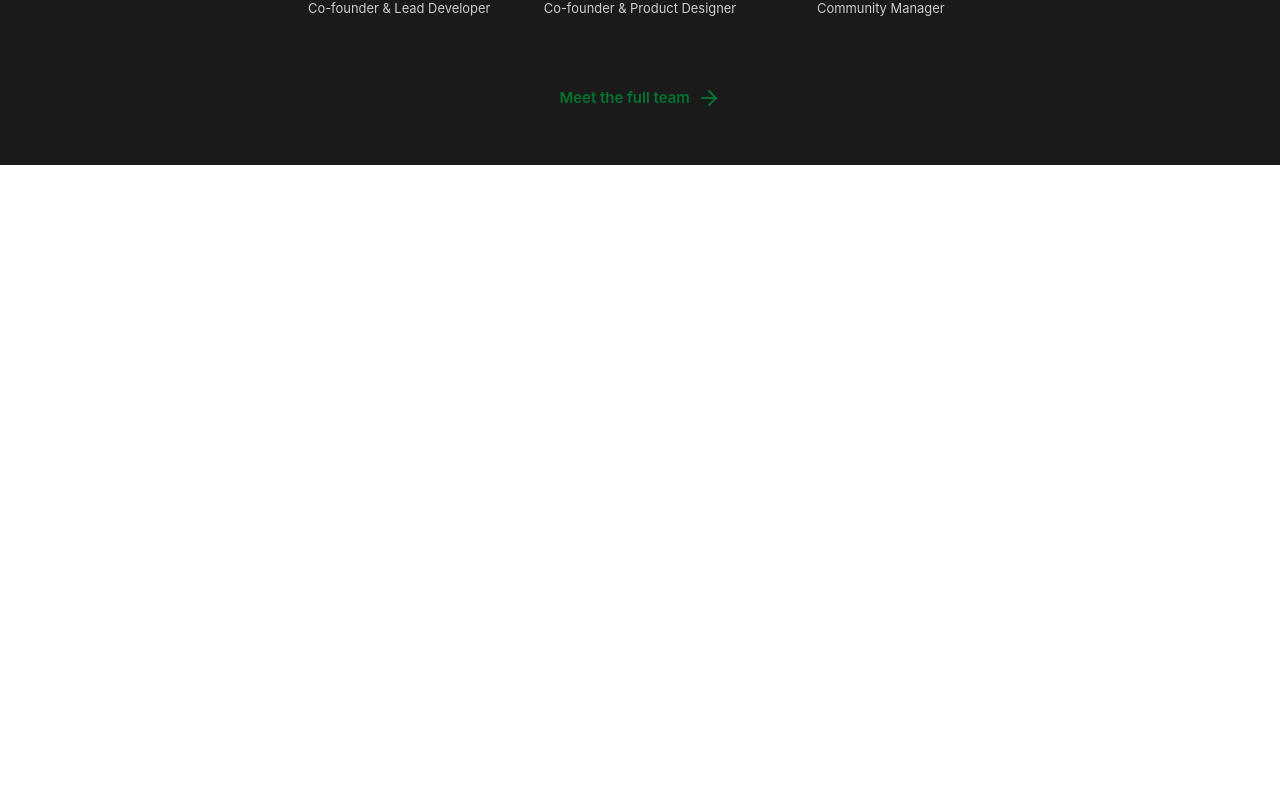
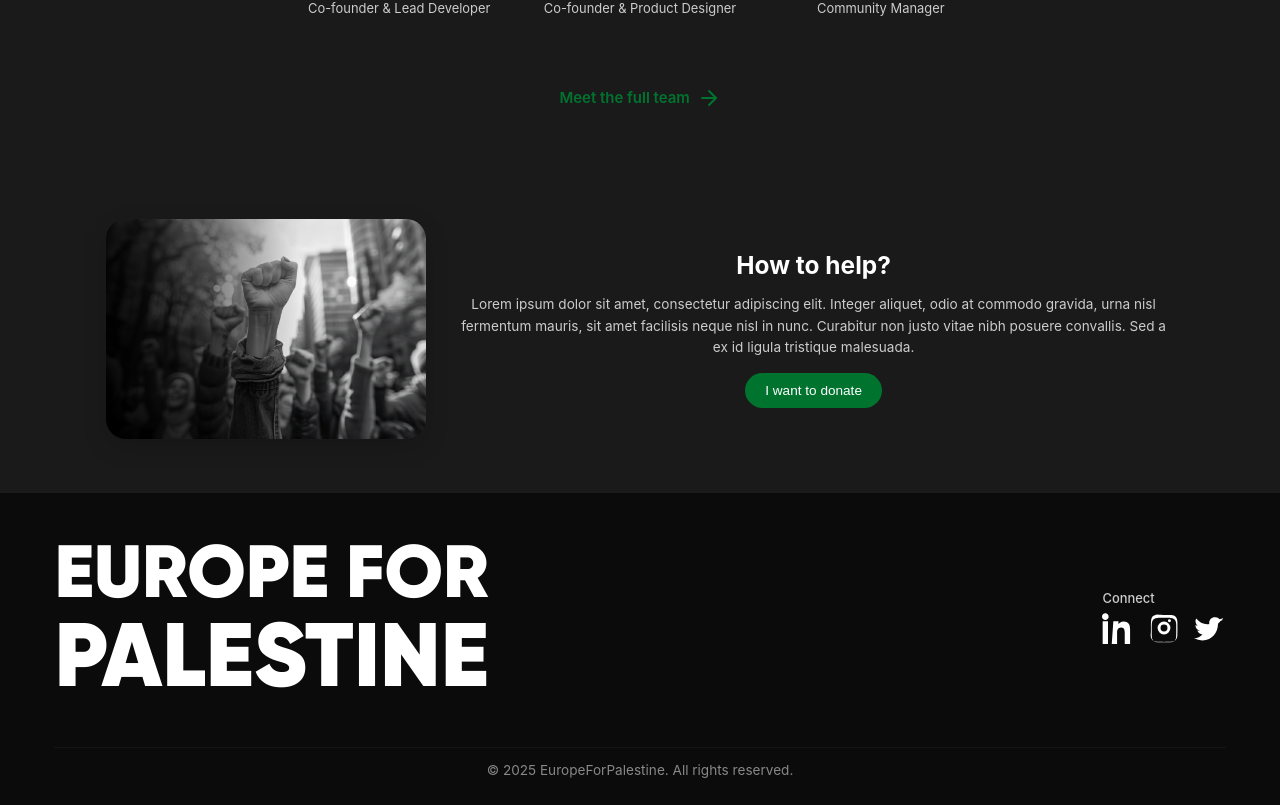
Before and after one commit to manel-castro/europeforpalestine, a React app: page / in a window 1280 px wide. Shown: the part 1611-2416 px from the top of the page. Before the commit the page ends 1776 px from the top, so only its background shows below. Built offline with nearby package versions, Linux system fonts and the light colour scheme.

Commit message:
footer and how to help

```diff
--- a/src/_DesktopApp.tsx
+++ b/src/_DesktopApp.tsx
@@ -7,6 +7,8 @@ import Navbar from "./components/Navbar";
 import LandingLema from "./components/LandingLema";
 import LandingApps from "./components/LandingApps";
 import LandingTeam from "./components/LandingTeam";
+import LandingHowToHelp from "./components/LandingHowToHelp";
+import Footer from "./components/Footer";
 
 export const MyContext = React.createContext({});
 
@@ -17,6 +19,8 @@ function DesktopApp(): JSX.Element {
       <LandingLema />
       <LandingApps />
       <LandingTeam />
+      <LandingHowToHelp />
+      <Footer />
     </div>
   );
 }
--- /dev/null
+++ b/src/components/Footer.tsx
@@ -0,0 +1,159 @@
+import React from "react";
+import { useGetPadding } from "../utils/useGetPadding";
+
+const IconLinkedIn: React.FC<{ size?: number }> = ({ size = 32 }) => (
+  <svg
+    width={size}
+    height={size}
+    viewBox="0 0 24 24"
+    fill="currentColor"
+    xmlns="http://www.w3.org/2000/svg"
+    aria-hidden
+    style={{ display: "block" }}
+  >
+    <path d="M4.98 3.5C4.98 4.88 3.86 6 2.5 6S0 4.88 0 3.5 1.12 1 2.5 1 4.98 2.12 4.98 3.5zM.5 7h4V24h-4zM8.5 7h3.84v2.27h.05c.54-1.02 1.86-2.09 3.83-2.09 4.09 0 4.84 2.69 4.84 6.18V24h-4v-8.03c0-1.92-.04-4.39-2.67-4.39-2.67 0-3.08 2.09-3.08 4.25V24h-4z" />
+  </svg>
+);
+
+const IconInstagram: React.FC<{ size?: number }> = ({ size = 32 }) => (
+  <svg
+    width={size}
+    height={size}
+    viewBox="0 0 24 24"
+    fill="currentColor"
+    xmlns="http://www.w3.org/2000/svg"
+    aria-hidden
+    style={{ display: "block" }}
+  >
+    <path d="M12 2.2c3.2 0 3.584.012 4.85.07 1.17.055 1.97.24 2.43.4.59.21 1.01.47 1.45.91.44.44.7.86.91 1.45.16.46.34 1.26.4 2.43.06 1.27.07 1.65.07 4.85s-.012 3.584-.07 4.85c-.055 1.17-.24 1.97-.4 2.43-.21.59-.47 1.01-.91 1.45-.44.44-.86.7-1.45.91-.46.16-1.26.34-2.43.4-1.27.06-1.65.07-4.85.07s-3.584-.012-4.85-.07c-1.17-.055-1.97-.24-2.43-.4-.59-.21-1.01-.47-1.45-.91-.44-.44-.7-.86-.91-1.45-.16-.46-.34-1.26-.4-2.43C2.212 15.584 2.2 15.2 2.2 12s.012-3.584.07-4.85c.055-1.17.24-1.97.4-2.43.21-.59.47-1.01.91-1.45.44-.44.86-.7 1.45-.91.46-.16 1.26-.34 2.43-.4C8.416 2.212 8.8 2.2 12 2.2zm0 2.2c-3.12 0-3.49.01-4.72.07-1.03.054-1.59.23-1.96.38-.5.2-.86.44-1.24.82-.38.38-.62.74-.82 1.24-.15.37-.33.93-.38 1.96-.06 1.23-.07 1.6-.07 4.72s.01 3.49.07 4.72c.054 1.03.23 1.59.38 1.96.2.5.44.86.82 1.24.38.38.74.62 1.24.82.37.15.93.33 1.96.38 1.23.06 1.6.07 4.72.07s3.49-.01 4.72-.07c1.03-.054 1.59-.23 1.96-.38.5-.2.86-.44 1.24-.82.38-.38.62-.74.82-1.24.15-.37.33-.93.38-1.96.06-1.23.07-1.6.07-4.72s-.01-3.49-.07-4.72c-.054-1.03-.23-1.59-.38-1.96-.2-.5-.44-.86-.82-1.24-.38-.38-.74-.62-1.24-.82-.37-.15-.93-.33-1.96-.38-1.23-.06-1.6-.07-4.72-.07zM12 7.2a4.8 4.8 0 100 9.6 4.8 4.8 0 000-9.6zm0 2.2a2.6 2.6 0 110 5.2 2.6 2.6 0 010-5.2zm5.2-2.9a1.12 1.12 0 11-2.24 0 1.12 1.12 0 012.24 0z" />
+  </svg>
+);
+
+const IconX: React.FC<{ size?: number }> = ({ size = 32 }) => (
+  <svg
+    width={size}
+    height={size}
+    viewBox="0 0 24 24"
+    fill="currentColor"
+    xmlns="http://www.w3.org/2000/svg"
+    aria-hidden
+    style={{ display: "block" }}
+  >
+    <path d="M22.46 6c-.77.35-1.56.58-2.37.69a4.12 4.12 0 001.8-2.28c-.8.47-1.69.81-2.63 1A4.1 4.1 0 0015.5 4c-2.27 0-4.12 1.86-4.12 4.15 0 .32.04.63.1.93C7.73 9.82 4.1 7.86 1.67 4.9c-.35.6-.55 1.3-.55 2.04 0 1.4.7 2.64 1.77 3.37-.66-.02-1.28-.2-1.82-.5v.05c0 1.98 1.4 3.64 3.26 4.02-.34.1-.7.15-1.06.15-.26 0-.52-.03-.77-.07.52 1.62 2.03 2.8 3.82 2.83A8.27 8.27 0 010 19.54a11.68 11.68 0 006.29 1.84c7.55 0 11.68-6.48 11.68-12.1v-.55c.8-.58 1.48-1.3 2.02-2.12-.73.33-1.5.55-2.31.65z" />
+  </svg>
+);
+
+const Footer: React.FC = () => {
+  const padding = useGetPadding();
+
+  return (
+    <footer style={{ backgroundColor: "#0b0b0b", color: "white", ...padding }}>
+      <div
+        style={{
+          display: "flex",
+          justifyContent: "space-between",
+          alignItems: "center",
+          maxWidth: "1200px",
+          margin: "0 auto",
+          paddingTop: "3rem",
+          paddingBottom: "2rem",
+          gap: "2rem",
+        }}
+      >
+        <div
+          style={{ display: "flex", flexDirection: "column", gap: "0.1rem" }}
+        >
+          <div
+            style={{
+              fontFamily: "Gilroy-Black, sans-serif",
+              fontSize: 74,
+              lineHeight: 1,
+            }}
+          >
+            EUROPE FOR
+          </div>
+          <div
+            style={{
+              fontFamily: "Gilroy-Black, sans-serif",
+              fontSize: 90,
+              lineHeight: 1,
+            }}
+          >
+            PALESTINE
+          </div>
+        </div>
+
+        <div
+          style={{
+            display: "flex",
+            flexDirection: "column",
+            alignItems: "flex-end",
+            gap: "0.5rem",
+          }}
+        >
+          <div
+            style={{
+              fontSize: "0.95rem",
+              color: "#cccccc",
+              fontWeight: 500,
+              alignSelf: "flex-start",
+            }}
+          >
+            Connect
+          </div>
+          <div style={{ display: "flex", gap: "1rem", alignItems: "center" }}>
+            <a
+              href="https://linkedin.com"
+              target="_blank"
+              rel="noreferrer"
+              aria-label="LinkedIn"
+              style={{ color: "#fff", display: "inline-block" }}
+            >
+              <IconLinkedIn size={32} />
+            </a>
+            <a
+              href="https://instagram.com"
+              target="_blank"
+              rel="noreferrer"
+              aria-label="Instagram"
+              style={{ color: "#fff", display: "inline-block" }}
+            >
+              <IconInstagram size={32} />
+            </a>
+            <a
+              href="https://x.com"
+              target="_blank"
+              rel="noreferrer"
+              aria-label="X"
+              style={{ color: "#fff", display: "inline-block" }}
+            >
+              <IconX size={32} />
+            </a>
+          </div>
+        </div>
+      </div>
+
+      <div
+        style={{
+          borderTop: "1px solid rgba(255,255,255,0.04)",
+          marginTop: "1.5rem",
+        }}
+      >
+        <div
+          style={{
+            maxWidth: "1200px",
+            margin: "0 auto",
+            paddingTop: "1rem",
+            paddingBottom: "2rem",
+            color: "#888",
+            textAlign: "center",
+          }}
+        >
+          © 2025 EuropeForPalestine. All rights reserved.
+        </div>
+      </div>
+    </footer>
+  );
+};
+
+export default Footer;
--- /dev/null
+++ b/src/components/LandingHowToHelp.tsx
@@ -0,0 +1,96 @@
+import React from "react";
+import Button from "./ui/Button";
+import handsUp from "../media/images/hands-up.png";
+import { useGetPadding } from "../utils/useGetPadding";
+
+const LandingHowToHelp: React.FC = () => {
+  const padding = useGetPadding();
+
+  return (
+    <div
+      style={{
+        backgroundColor: "#1a1a1a",
+        color: "white",
+        paddingTop: "4rem",
+        paddingBottom: "4rem",
+        ...padding,
+      }}
+    >
+      <div style={{ maxWidth: "1200px", margin: "0 auto" }}>
+        <section
+          style={{
+            display: "flex",
+            flexDirection: "row",
+            alignItems: "center",
+            justifyContent: "center",
+            gap: "2rem",
+            width: "100%",
+          }}
+        >
+          {/* left image container */}
+          <div
+            style={{
+              flex: "0 0 320px",
+              display: "flex",
+              justifyContent: "center",
+            }}
+          >
+            <div
+              style={{
+                width: "320px",
+                height: "220px",
+                borderRadius: 20,
+                overflow: "hidden",
+                boxShadow: "0 8px 24px rgba(0,0,0,0.15)",
+                display: "flex",
+              }}
+            >
+              <img
+                src={handsUp}
+                alt="how to help"
+                style={{ width: "100%", height: "100%", objectFit: "cover" }}
+              />
+            </div>
+          </div>
+
+          {/* right content */}
+          <div
+            style={{
+              display: "flex",
+              flexDirection: "column",
+              alignItems: "center",
+              justifyContent: "center",
+              textAlign: "center",
+              maxWidth: "720px",
+              gap: "1rem",
+            }}
+          >
+            <h2
+              style={{
+                margin: 0,
+                fontSize: "1.8rem",
+                fontWeight: 700,
+                color: "#fff",
+              }}
+            >
+              How to help?
+            </h2>
+
+            <p style={{ margin: 0, color: "#cccccc", lineHeight: 1.6 }}>
+              Lorem ipsum dolor sit amet, consectetur adipiscing elit. Integer
+              aliquet, odio at commodo gravida, urna nisl fermentum mauris, sit
+              amet facilisis neque nisl in nunc. Curabitur non justo vitae nibh
+              posuere convallis. Sed a ex id ligula tristique malesuada.
+            </p>
+
+            <Button variant="primary" color="palestine">
+              I want to donate
+            </Button>
+          </div>
+        </section>
+      </div>
+    </div>
+  );
+};
+
+export default LandingHowToHelp;
```
